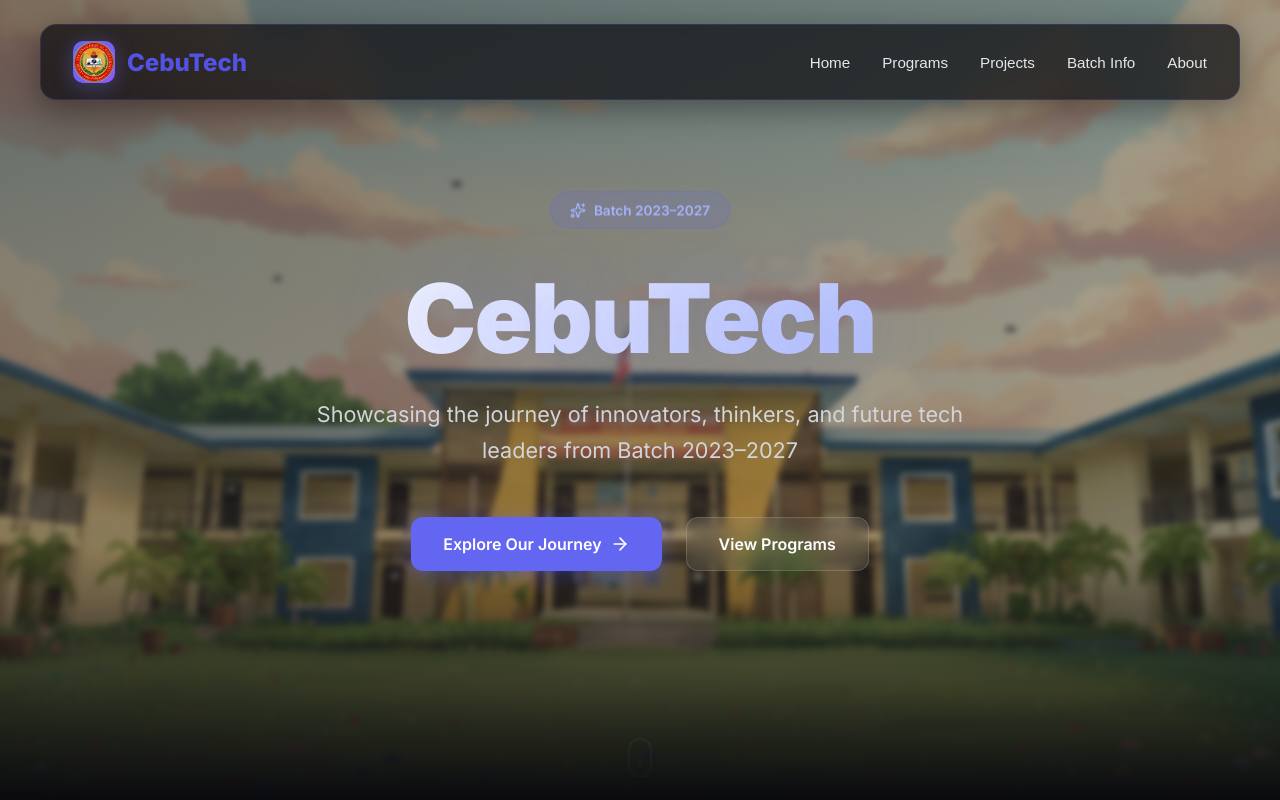
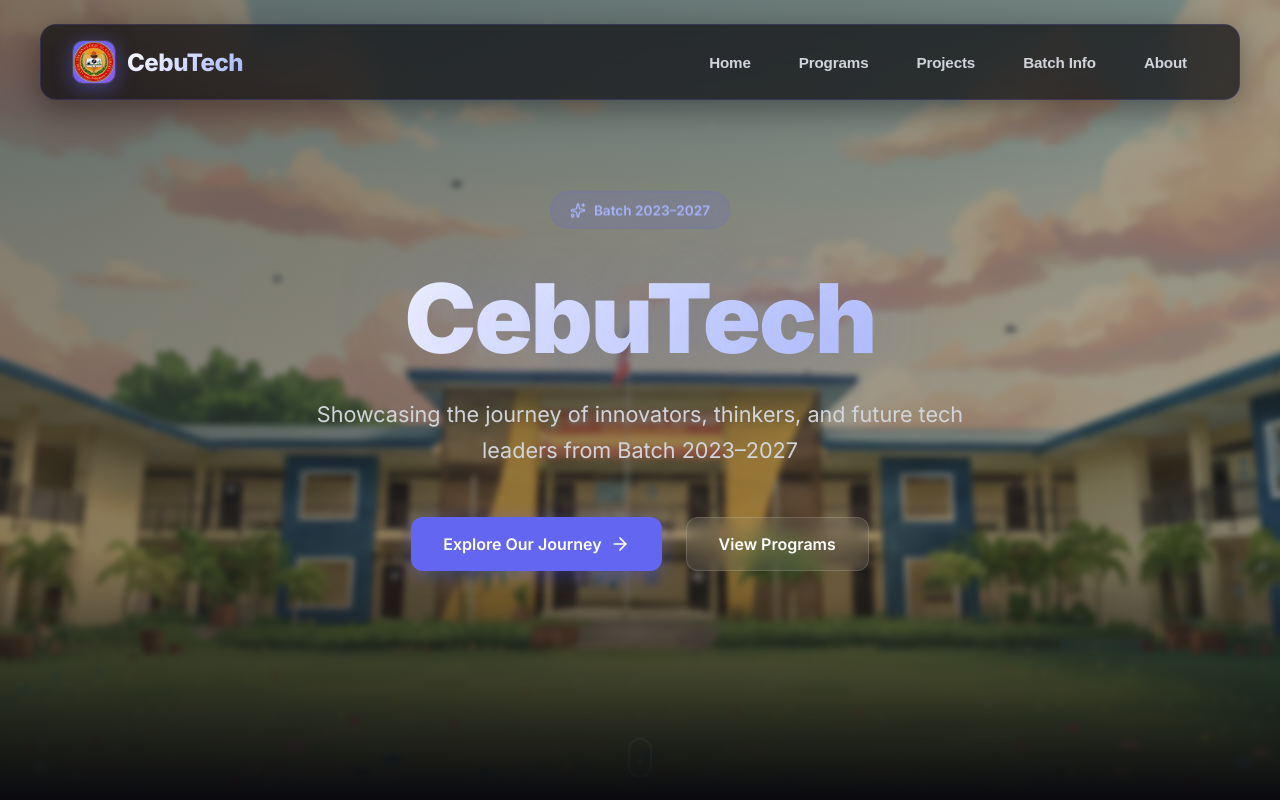
Before and after one commit to DaisuKiee/CebuTech, a React (Create React App) app: page / in a window 1280 px wide. Shown: the top 800 px of the page. Built offline with nearby package versions, Linux system fonts and the light colour scheme.

Commit message:
Modernize navbar with vibrant hover effects and better styling

```diff
--- a/src/styles/cebutech.css
+++ b/src/styles/cebutech.css
@@ -69,13 +69,28 @@ body {
   align-items: center;
   justify-content: center;
   color: white;
-  box-shadow: 0 4px 20px rgba(99, 102, 241, 0.4);
-  transition: transform 0.3s cubic-bezier(0.4, 0, 0.2, 1);
+  box-shadow: 0 4px 20px rgba(99, 102, 241, 0.5), 0 0 0 1px rgba(255, 255, 255, 0.1);
+  transition: all 0.3s cubic-bezier(0.4, 0, 0.2, 1);
   overflow: hidden;
+  position: relative;
+}
+
+.logo-icon::before {
+  content: '';
+  position: absolute;
+  inset: 0;
+  background: linear-gradient(135deg, rgba(255, 255, 255, 0.2), transparent);
+  opacity: 0;
+  transition: opacity 0.3s ease;
 }
 
 .logo-icon:hover {
-  transform: scale(1.1) rotate(5deg);
+  transform: scale(1.05) translateY(-2px);
+  box-shadow: 0 8px 30px rgba(99, 102, 241, 0.6), 0 0 0 1px rgba(255, 255, 255, 0.2);
+}
+
+.logo-icon:hover::before {
+  opacity: 1;
 }
 
 .logo-image {
@@ -87,47 +102,54 @@ body {
 .logo-text {
   font-size: 1.5rem;
   font-weight: 800;
-  background: rgb(82, 82, 228)  ;
+  background: linear-gradient(135deg, #ffffff 0%, #a5b4fc 100%);
   -webkit-background-clip: text;
   -webkit-text-fill-color: transparent;
   background-clip: text;
+  letter-spacing: -0.02em;
 }
 
 .navbar-links {
   display: flex;
-  gap: 2rem;
+  gap: 0.5rem;
   align-items: center;
 }
 
 .nav-link {
   background: none;
   border: none;
-  color: #e5e7eb;
+  color: #d1d5db;
   font-size: 0.95rem;
-  font-weight: 500;
+  font-weight: 600;
   cursor: pointer;
-  padding: 0.5rem 0;
+  padding: 0.625rem 1.25rem;
   position: relative;
-  transition: color 0.3s ease;
+  transition: all 0.3s cubic-bezier(0.4, 0, 0.2, 1);
+  border-radius: 10px;
+  letter-spacing: -0.01em;
 }
 
-.nav-link::after {
+.nav-link::before {
   content: '';
   position: absolute;
-  bottom: 0;
-  left: 0;
-  width: 0;
-  height: 2px;
-  background: linear-gradient(90deg, #6366f1, #8b5cf6);
-  transition: width 0.3s cubic-bezier(0.4, 0, 0.2, 1);
+  inset: 0;
+  background: linear-gradient(135deg, rgba(99, 102, 241, 0.15), rgba(139, 92, 246, 0.15));
+  border-radius: 10px;
+  opacity: 0;
+  transition: opacity 0.3s ease;
 }
 
 .nav-link:hover {
   color: #ffffff;
+  transform: translateY(-1px);
 }
 
-.nav-link:hover::after {
-  width: 100%;
+.nav-link:hover::before {
+  opacity: 1;
+}
+
+.nav-link:active {
+  transform: translateY(0);
 }
 
 /* ===== HERO SECTION ===== */
@@ -1111,11 +1133,12 @@ body {
   }
 
   .navbar-links {
-    gap: 1.5rem;
+    gap: 0.25rem;
   }
 
   .nav-link {
     font-size: 0.85rem;
+    padding: 0.5rem 0.875rem;
   }
 
   .hero-section {
@@ -1157,7 +1180,12 @@ body {
   }
 
   .navbar-links {
-    gap: 1rem;
+    gap: 0.125rem;
+  }
+
+  .nav-link {
+    font-size: 0.8rem;
+    padding: 0.5rem 0.75rem;
   }
 
   .logo-text {
```
